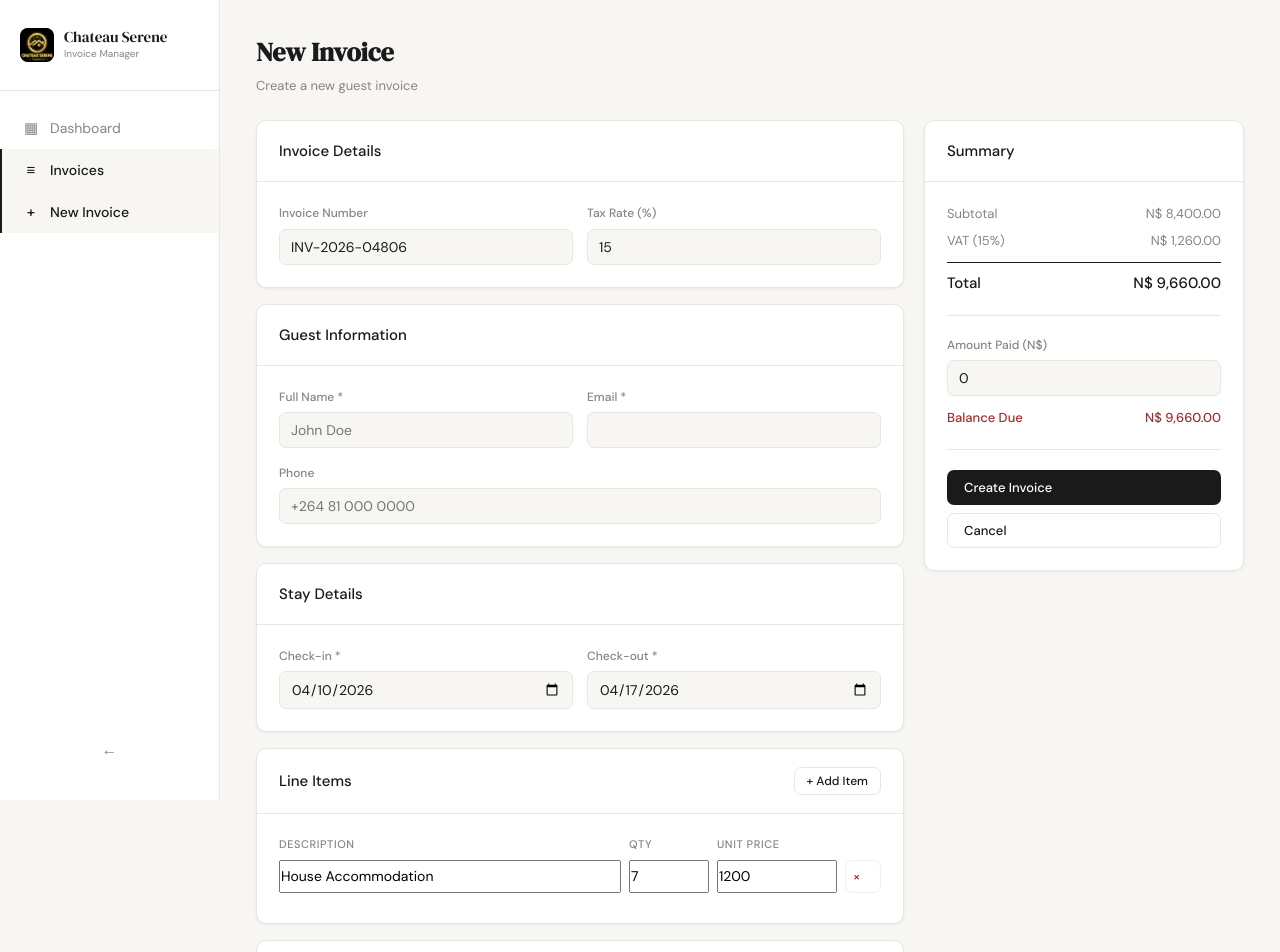
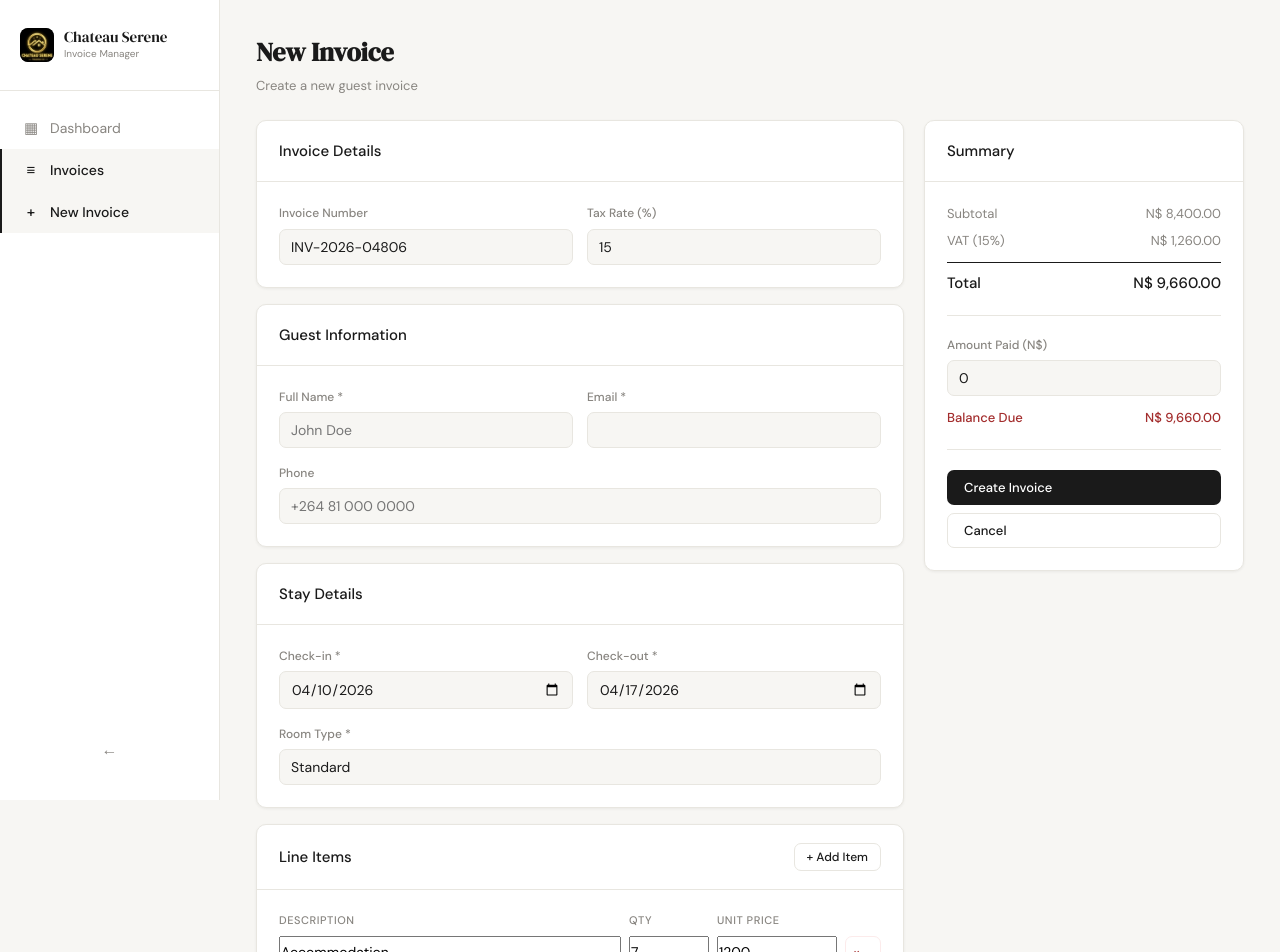
Before and after one commit to trapster-0f2s/PDF-maker, a React (Create React App) app in the folder client/: page /invoices/new in a window 1280 px wide. Shown: the top 952 px of the page. Built offline with nearby package versions, Linux system fonts and the light colour scheme.

Commit message:
api and invoice form adjustment
Co-authored-by: Copilot <copilot@github.com>

```diff
--- a/client/src/pages/InvoiceForm.js
+++ b/client/src/pages/InvoiceForm.js
@@ -14,8 +14,9 @@ export default function InvoiceForm({ notify }) {
   const [form, setForm] = useState({
     invoiceNumber: genInvNo(),
     guestName: '', guestEmail: '', guestPhone: '',
+    roomType: 'Standard',
     checkIn: today(), checkOut: nextWeek(),
-    lineItems: [{ description: 'House Accommodation', quantity: 7, unitPrice: 1200 }],
+    lineItems: [{ description: 'Accommodation', quantity: 7, unitPrice: 1200 }],
     taxRate: 15, amountPaid: 0, notes: '',
   });
   const [loading, setLoading] = useState(false);
@@ -29,6 +30,7 @@ export default function InvoiceForm({ notify }) {
         setForm({
           invoiceNumber: inv.invoiceNumber,
           guestName: inv.guestName, guestEmail: inv.guestEmail, guestPhone: inv.guestPhone || '',
+          roomType: inv.roomType || '',
           checkIn:  inv.checkIn.split('T')[0],
           checkOut: inv.checkOut.split('T')[0],
           lineItems: inv.lineItems,
@@ -120,6 +122,7 @@ export default function InvoiceForm({ notify }) {
                   <div className="field"><label>Check-in *</label><input type="date" value={form.checkIn} onChange={e => set('checkIn', e.target.value)} required /></div>
                   <div className="field"><label>Check-out *</label><input type="date" value={form.checkOut} onChange={e => set('checkOut', e.target.value)} required /></div>
                 </div>
+                <div className="field"><label>Room Type *</label><input value={form.roomType} onChange={e => set('roomType', e.target.value)} required placeholder="Standard" /></div>
               </div>
             </div>
 
--- a/client/src/utils/api.js
+++ b/client/src/utils/api.js
@@ -17,6 +17,7 @@ const normalizeInvoice = (invoice) => ({
   guestName: invoice.guestName || invoice.guest_name,
   guestEmail: invoice.guestEmail || invoice.guest_email,
   guestPhone: invoice.guestPhone || invoice.guest_phone,
+  roomType: invoice.roomType || invoice.room_type,
   checkIn: invoice.checkIn || invoice.check_in,
   checkOut: invoice.checkOut || invoice.check_out,
   taxRate: invoice.taxRate ?? invoice.tax_rate,
@@ -73,6 +74,7 @@ export const createInvoice = async (form) => {
     guest_name:     form.guestName,
     guest_email:    form.guestEmail,
     guest_phone:    form.guestPhone || '',
+    room_type:      form.roomType,
     check_in:       form.checkIn,
     check_out:      form.checkOut,
     line_items:     form.lineItems,
@@ -91,6 +93,7 @@ export const updateInvoice = async (id, form) => {
     guest_name:     form.guestName,
     guest_email:    form.guestEmail,
     guest_phone:    form.guestPhone || '',
+    room_type:      form.roomType,
     check_in:       form.checkIn,
     check_out:      form.checkOut,
     line_items:     form.lineItems,
```
